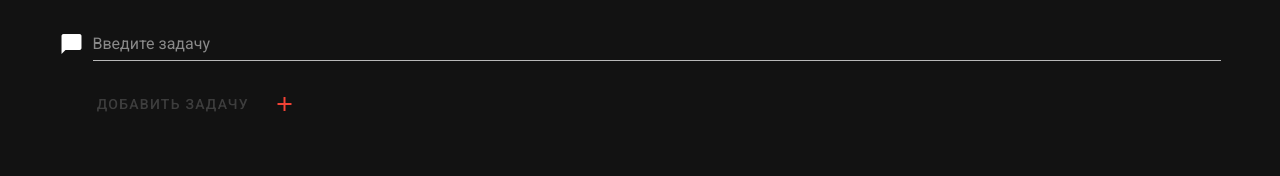
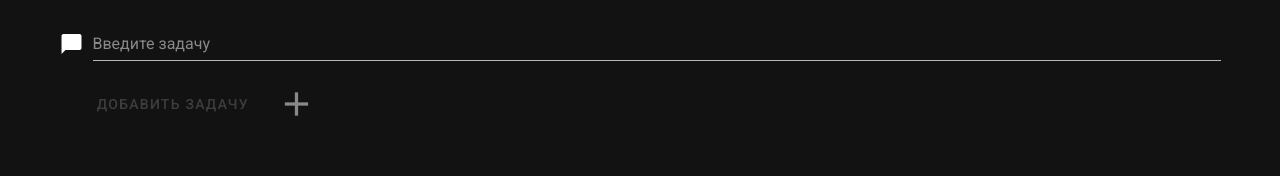
Before and after one commit to artemShvalev/TODO, a Nuxt app: page / in a window 1280 px wide. Shown: the top 176 px of the page. Built offline with nearby package versions, Linux system fonts and the light colour scheme.

Commit message:
add disabled icon

```diff
--- a/pages/index.vue
+++ b/pages/index.vue
@@ -15,7 +15,18 @@
         >
           Добавить задачу
         </v-btn>
-        <v-icon left color="red" class="pl-1">mdi-plus</v-icon>
+        <v-btn text>
+          <v-icon
+            @click.prevent="newTodo"
+            :disabled="disabled"
+            left
+            color="red"
+            class="pl-1"
+            x-large
+            >
+            mdi-plus
+          </v-icon>
+        </v-btn>
         <!-- Здесь итеррировать v card -->
         <v-card v-for="(todos, index) in todo" :key="index">
           <v-list>
```
